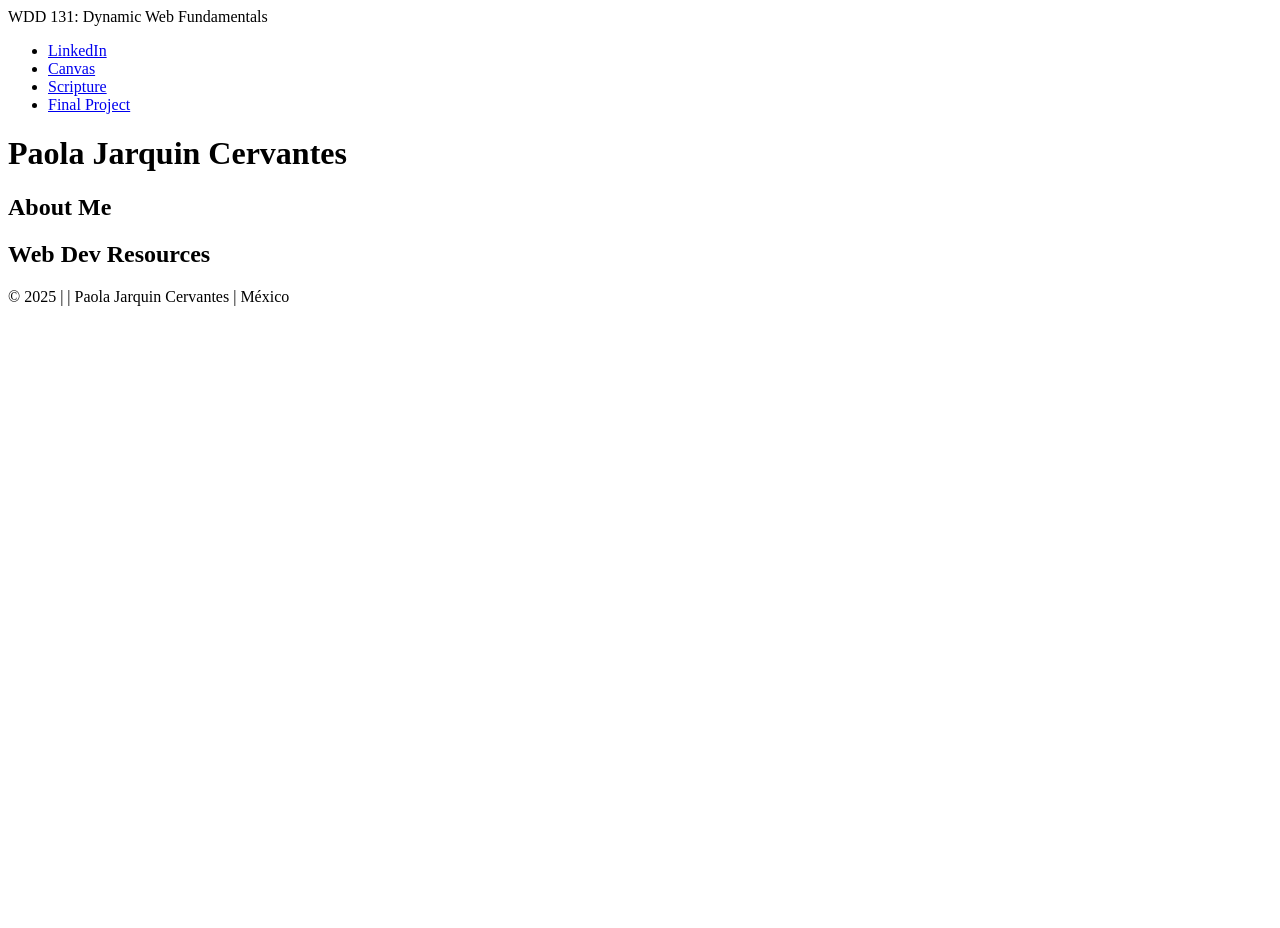
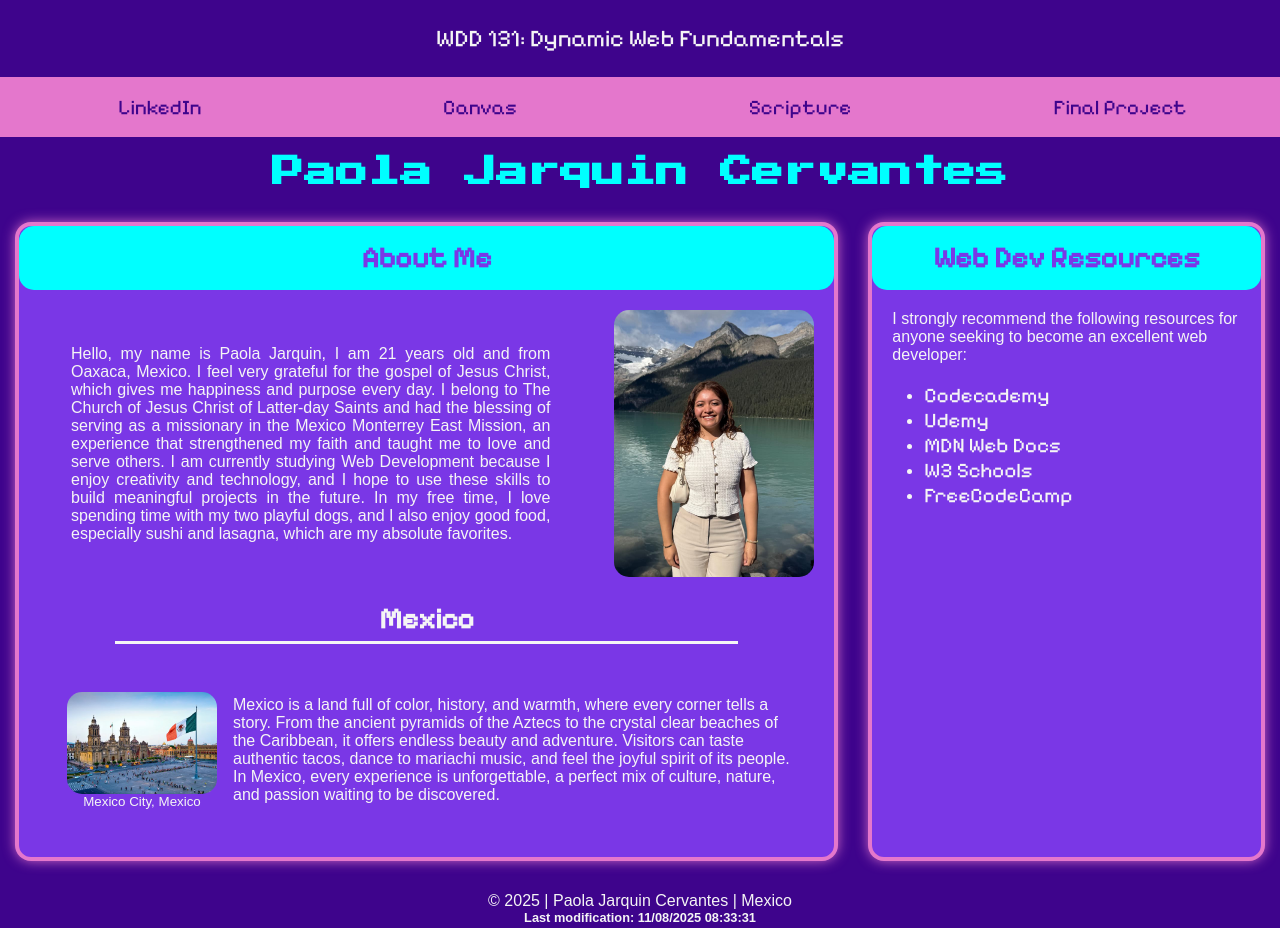
Before and after one commit to paojarc-byu/wdd131, a plain HTML site: page index.html in a window 1280 px wide. Before the commit the page ends 800 px from the top, so only its background shows below. Drawn offline with Linux system fonts and the light colour scheme; a web font is replaced by a local one.

Commit message:
W01 Home Page

```diff
--- a/index.html
+++ b/index.html
@@ -6,10 +6,23 @@
     <title>WDD 131 - Dynamic Web Fundamentals – Paola Jarquin</title>
     <meta name="description" content="WDD 131 – Dynamic Web Fundamentals - Paola Jarquin Cervantes. This is my home page.">
     <meta name="author" content="Paola Jarquin Cervantes">
+
+    <link rel="stylesheet" href="styles/base.css">
+    <script defer src="scripts/getdates.js"></script>
+
+    <link rel="preconnect" href="https://fonts.googleapis.com">
+    <link rel="preconnect" href="https://fonts.gstatic.com" crossorigin>
+    <link
+        href="https://fonts.googleapis.com/css2?family=DotGothic16&family=Pixelify+Sans&family=Press+Start+2P&display=swap"
+        rel="stylesheet">
+
 </head>
 <body>
     <header>
+        <div class="top-title">
             <span id="course-title">WDD 131: Dynamic Web Fundamentals</span>
+        </div>
+        <div class="navegation-bar">
             <nav>
                 <ul>
                 <li><a href="https://www.linkedin.com/in/paojarc" target="_blank">LinkedIn</a></li>
@@ -18,20 +31,72 @@
                 <li><a href="#" target="_blank">Final Project</a></li>
                 </ul>
             </nav>
+        </div>
     </header>
     <main>
         <h1>Paola Jarquin Cervantes</h1>
-        <section class="card">
+        <div class="main">
+            <section class="card card1">
+                <div class="card-title">
                     <h2>About Me</h2>
+                </div>
+                <div class="about-content">
+                    <p class="about-text">Hello, my name is Paola Jarquin, I am 21 years old and from Oaxaca, Mexico. I feel
+                    very
+                    grateful for the gospel of Jesus Christ, which gives me happiness and purpose every day. I belong to The
+                    Church of Jesus Christ of Latter-day
+                    Saints and had the blessing of serving as a missionary in the Mexico Monterrey East Mission, an
+                    experience
+                    that
+                    strengthened my faith and taught me to love and serve others. I am currently studying Web Development
+                    because I enjoy
+                    creativity and technology, and I hope to use these skills to build meaningful projects in the future. In
+                    my
+                    free time, I
+                    love spending time with my two playful dogs, and I also enjoy good food, especially sushi and lasagna,
+                    which
+                    are my
+                    absolute favorites.</p>
+                    <img src="images/me.jpg" alt="Paola Jarquin">
+                </div>
+                <div class="country-title">
+                    <h2>Mexico</h2>
+
+                </div>
+                    <div class="country">
+                    <div class="country-img">
+                            <img src="images/mexico.jpg" alt="Mexico City, Mexico">
+                            <p>Mexico City, Mexico</p>
+                        </div>
+                        <p class="country-text">
+                            Mexico is a land full of color, history, and warmth, where every corner tells a story. From the ancient pyramids of
+                            the
+                            Aztecs to the crystal clear beaches of the Caribbean, it offers endless beauty and adventure. Visitors can taste
+                            authentic tacos, dance to mariachi music, and feel the joyful spirit of its people. In Mexico, every experience is
+                            unforgettable, a perfect mix of culture, nature, and passion waiting to be discovered.
+                        </p>
+                     </div>
             </section>
 
-        <section class="card">
+            <section class="card card2">
+                <div class="card-title">
                     <h2>Web Dev Resources</h2>
+                </div>
+                <div class="resour-content">
+                    <p class="resour-text">I strongly recommend the following resources for anyone seeking to become an excellent web developer: </p><br>
+                    <ul>
+                        <li><a href="https://www.codecademy.com/" target="_blank">Codecademy</a></li>
+                        <li><a href="https://www.udemy.com/" target="_blank">Udemy</a></li>
+                        <li><a href="https://developer.mozilla.org/en-US/" target="_blank">MDN Web Docs</a></li>
+                        <li><a href="https://www.w3schools.com/" target="_blank">W3 Schools</a></li>
+                        <li><a href="https://www.freecodecamp.org/" target="_blank">FreeCodeCamp</a></li>
+                    </ul>
+                </div>
         </section>
-
+        </div>
     </main>
     <footer>
-        <p>© 2025 | <span id="currentyear"></span> | Paola Jarquin Cervantes | México </p>
+        <p>© <span id="currentYear"></span> | Paola Jarquin Cervantes | Mexico </p>
         <p id="lastModified"></p>
     </footer>
 </body>
--- a/scripts/getdates.js
+++ b/scripts/getdates.js
@@ -0,0 +1,3 @@
+const today = new Date();
+document.getElementById("currentYear").innerHTML = `${today.getFullYear()}`;
+document.getElementById("lastModified").innerHTML = "Last modification: " + document.lastModified;
--- a/styles/base.css
+++ b/styles/base.css
@@ -0,0 +1,211 @@
+:root {
+   /* --clr-bg-primary: #E1F1FE #2e1b5b;
+    --clr-bg-secondary:#F3B2F4;
+    --clr-bg-terciary: #9E61E3;
+    --clr-text-primary: #215783;
+    --clr-text-secondary: #7D3EA9;
+    --clr-text-accent: #3DE0FC;*/
+
+    --clr-bg-primary: #3e048c;
+    --clr-bg-secondary: #7a37e6;
+    --clr-bg-terciary: #e477cc;
+    --clr-text-primary: aqua;
+    --clr-text-secondary: #F5F5F5;
+
+
+* {
+    margin: 0;
+    padding: 0;
+    box-sizing: border-box;
+}
+
+body {
+    background-color: var(--clr-bg-primary);
+    color: var(--clr-text-secondary);
+    font-family: "Pixelify Sans", sans-serif;
+}
+
+header {
+    text-align: center;
+}
+
+
+
+h1 {
+    text-align: center;
+    font-family: "Press Start 2P", system-ui;
+    font-size:2rem;
+    color: var(--clr-text-primary);
+    margin: 1.2rem;
+}
+
+h2{
+    text-align: center;
+    font-size: 1.8rem;
+}
+
+.top-title {
+    display: block;
+    background-color: var(--clr-bg-primary);
+    color: var(--clr-text-accent);
+    padding: 1.5rem;
+}
+
+.navegation-bar a {
+    background-color: var(--clr-bg-terciary);
+    color: var(--clr-bg-primary);
+}
+
+nav ul{
+    display: flex;
+    justify-content: space-around;
+    align-content: center;
+    list-style: none;
+    height: 60px;
+}
+
+nav li {
+    list-style: none;
+    flex: 1;
+}
+
+nav a {
+    text-decoration: none;
+    display: flex;
+    align-items: center;
+    justify-content: center;
+    width: 100%;
+    height: 100%;
+    font-size: 1.3rem;
+}
+
+.navegation-bar a:hover {
+    background-color: #E81DB6;
+    color: aqua;
+
+}
+
+#course-title {
+    font-size: 1.5rem;
+}
+
+p {
+    font-family: "DotGothic16", sans-serif;
+}
+
+.main {
+    display: grid;
+    grid-template-columns: 1fr 1fr 1fr;
+}
+
+
+.about-content{
+    display: flex;
+    margin: 20px;
+    align-items: center;
+}
+
+.card {
+    background-color: var(--clr-bg-secondary);
+    border-radius: 15px;
+    margin: 1rem;
+    border: 3px solid var(--clr-bg-terciary);
+    box-shadow: 0 0 0 1px var(--clr-bg-terciary), 0 0 13px var(--clr-bg-terciary);
+
+}
+.card1 {
+    grid-column: 1/3;
+
+}
+
+.card2 {
+    grid-column: 3/4;
+
+}
+.card2 ul{
+    padding-left: 2rem;
+}
+
+.card-title {
+    background-color: var(--clr-text-primary);
+    color: var(--clr-bg-secondary);
+    padding: 15px;
+    margin: 0;
+    text-align: center;
+    border-radius: 15px;
+}
+
+.about-content img {
+    width: 200px;
+    height: auto;
+    border-radius: 15px;
+    margin-left: 1rem;
+}
+
+.about-text {
+    padding: 2rem;
+    margin-right: 1rem;
+    text-align: justify;
+}
+
+.country-title {
+    border-bottom: 3px solid var(--clr-text-secondary);
+    padding: .3rem;
+    margin: 0rem 6rem;
+}
+
+.country {
+    display: flex;
+    text-align: left;
+    padding: 2rem;
+}
+
+.country-text {
+    display: flex;
+    align-items: center;
+}
+
+.country img {
+    width: 150px;
+    border-radius: 15px;
+
+}
+
+.country-img {
+    display: flex;
+    align-items: center;
+    padding: 1rem;
+    flex-direction: column;
+}
+
+.country-img p {
+    text-align: center;
+    font-size: smaller;
+}
+
+.resour-content a {
+    font-size: 1.3rem;
+    color: var(--clr-text-secondary);
+    text-decoration: none;
+}
+
+.resour-content a:hover {
+    color: var(--clr-text-primary);
+}
+
+.resour-content {
+    padding: 20px;
+}
+
+footer {
+    text-align: center;
+    padding: 1rem;
+    margin-bottom: 1rem;
+    color: var(--clr-text-secondary);
+}
+
+#lastModified {
+    color: var(--clr-text-secondary);
+    font-size: .8rem;
+    font-weight: 600;
+}
```
Also changed, not shown: images/me.jpg (added), images/mexico.jpg (added). Lines whose indentation alone changed are shown as unchanged.
